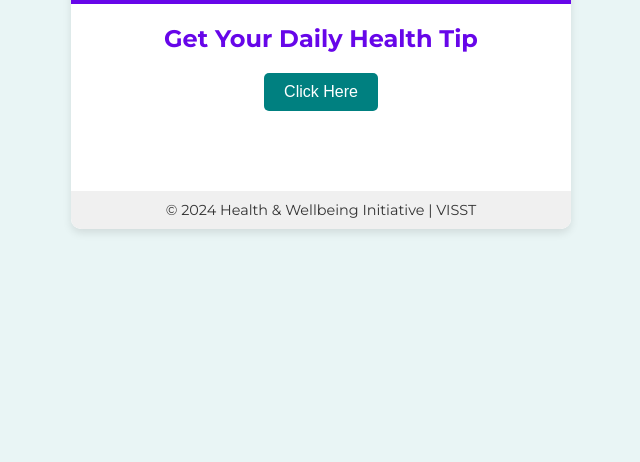
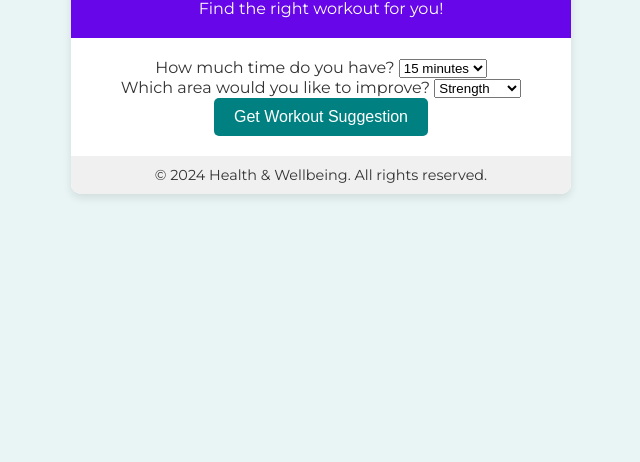
Before and after one commit to Timofeev-Pavel/PHE_VISST_WORKOUT_GENERATOR, a plain HTML site: page index.html in a window 1280 px wide. Shown: the part 338-800 px from the top of the page, without its empty margins (319-959 px from the left). Drawn offline with Linux system fonts and the light colour scheme.

Commit message:
Update a logic to provide workout instead of tip

```diff
--- a/index.html
+++ b/index.html
@@ -11,21 +11,34 @@
     <div class="container">
         <header>
             <h1>Health & Wellbeing</h1>
-            <p>Promoting a healthier lifestyle at VISST</p>
+            <p>Find the right workout for you!</p>
         </header>
-
         <main>
-            <div class="content">
-                <h2>Get Your Daily Health Tip</h2>
-                <button id="checkStatus">Click Here</button>
-                <div id="tip"></div>
+            <div class="form-group">
+                <label for="time">How much time do you have?</label>
+                <select id="time">
+                    <option value="15">15 minutes</option>
+                    <option value="30">30 minutes</option>
+                    <option value="60">1 hour</option>
+                    <option value="90">1.5 hours</option>
+                </select>
             </div>
+            <div class="form-group">
+                <label for="goal">Which area would you like to improve?</label>
+                <select id="goal">
+                    <option value="strength">Strength</option>
+                    <option value="cardio">Cardio</option>
+                    <option value="flexibility">Flexibility</option>
+                    <option value="endurance">Endurance</option>
+                </select>
+            </div>
+            <button onclick="suggestWorkout()">Get Workout Suggestion</button>
+            <div id="workout" class="workout"></div>
         </main>
-
         <footer>
-            <p>&copy; 2024 Health & Wellbeing Initiative | VISST</p>
+            <p>&copy; 2024 Health & Wellbeing. All rights reserved.</p>
         </footer>
     </div>
-    <script src="script.js"></script>
+    <script src="workoutGenerator.js"></script>
 </body>
 </html>
--- /dev/null
+++ b/workoutGenerator.js
@@ -0,0 +1,49 @@
+function suggestWorkout() {
+    const time = document.getElementById('time').value;
+    const goal = document.getElementById('goal').value;
+    let workout = '';
+
+    if (time == '15') {
+        if (goal == 'strength') {
+            workout = 'Quick bodyweight circuit: push-ups, squats, and lunges.';
+        } else if (goal == 'cardio') {
+            workout = 'High-intensity interval training: jumping jacks, burpees, and sprints.';
+        } else if (goal == 'flexibility') {
+            workout = '15-minute stretching routine focusing on major muscle groups.';
+        } else if (goal == 'endurance') {
+            workout = '15-minute run or brisk walk with intervals.';
+        }
+    } else if (time == '30') {
+        if (goal == 'strength') {
+            workout = '30-minute workout including weights or resistance bands focusing on major muscle groups.';
+        } else if (goal == 'cardio') {
+            workout = '30-minute cardio workout: running, cycling, or swimming.';
+        } else if (goal == 'flexibility') {
+            workout = '30-minute yoga session focusing on flexibility and relaxation.';
+        } else if (goal == 'endurance') {
+            workout = '30-minute run or cycling with steady pace and intervals.';
+        }
+    } else if (time == '60') {
+        if (goal == 'strength') {
+            workout = 'Full-body workout with weights or resistance bands, including warm-up and cool-down.';
+        } else if (goal == 'cardio') {
+            workout = '60-minute cardio workout with varied intensity: running, cycling, or swimming.';
+        } else if (goal == 'flexibility') {
+            workout = '60-minute yoga or stretching session focusing on flexibility and breathing.';
+        } else if (goal == 'endurance') {
+            workout = '60-minute endurance workout: long run or bike ride with intervals.';
+        }
+    } else if (time == '90') {
+        if (goal == 'strength') {
+            workout = 'Comprehensive strength training session with different exercises targeting all muscle groups.';
+        } else if (goal == 'cardio') {
+            workout = '90-minute cardio session with varied intensity and types of exercises.';
+        } else if (goal == 'flexibility') {
+            workout = 'Extended yoga session focusing on flexibility, balance, and relaxation.';
+        } else if (goal == 'endurance') {
+            workout = '90-minute endurance workout: long-distance run or bike ride with intervals.';
+        }
+    }
+
+    document.getElementById('workout').textContent = workout;
+}
```
